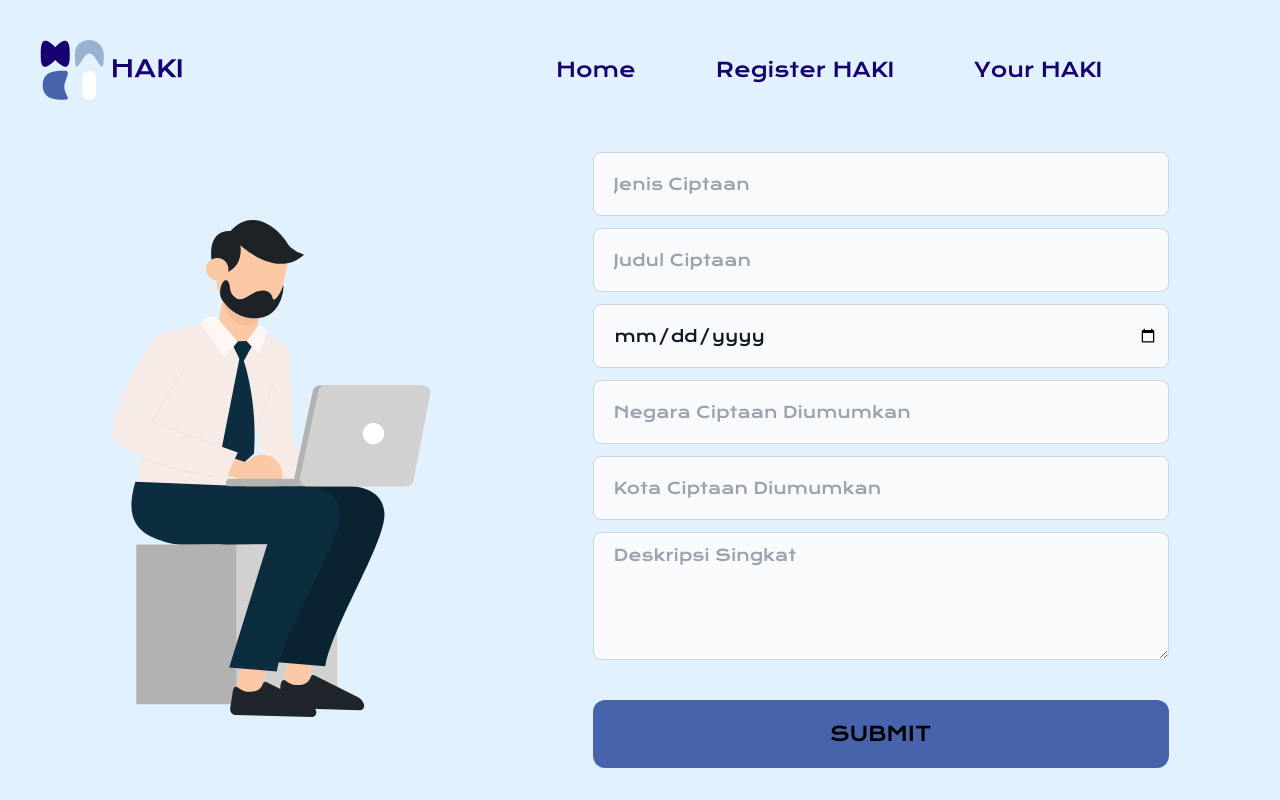
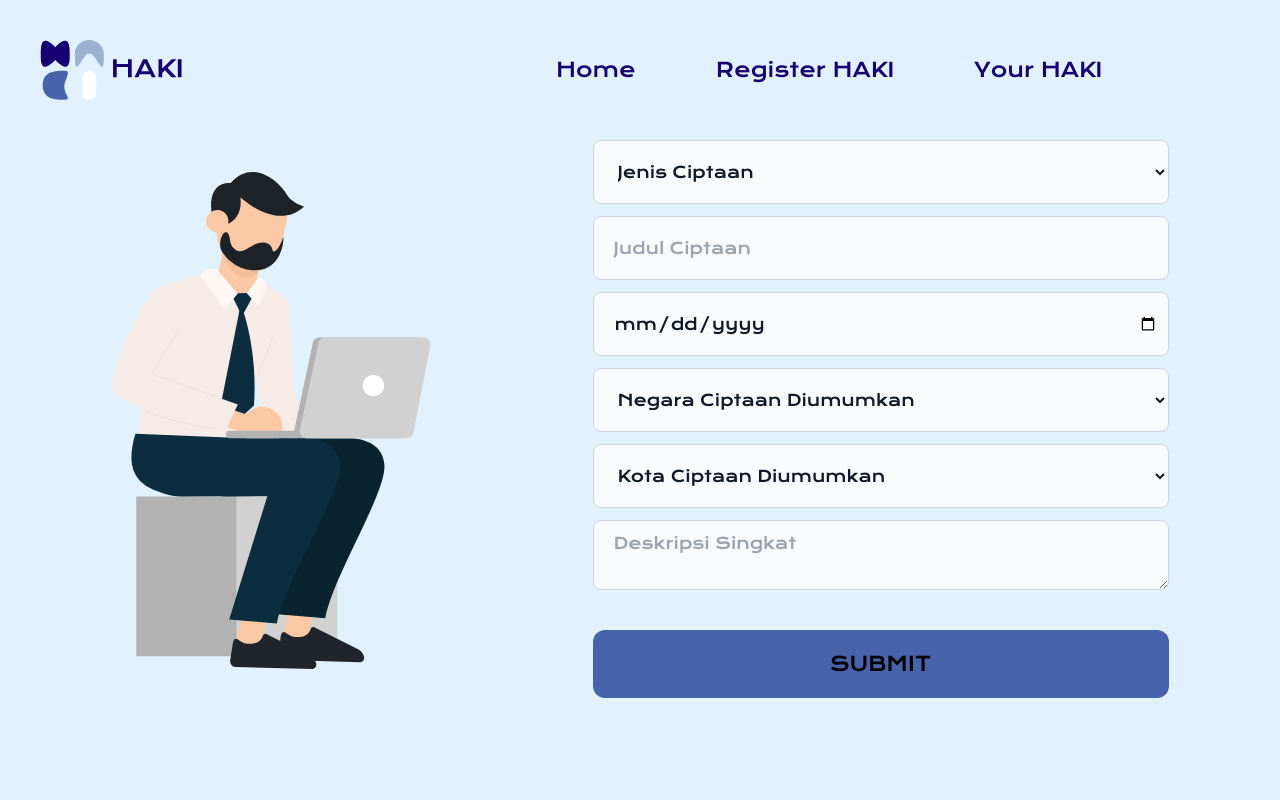
Before and after one commit to joshuawenata/web3competition, a Next.js app: page /register-haki in a window 1280 px wide. Built offline with nearby package versions, Linux system fonts and the light colour scheme.

Commit message:
fix scroll problem + add dropdown menu to register haki page

```diff
--- a/app/auth/login/page.tsx
+++ b/app/auth/login/page.tsx
@@ -11,7 +11,7 @@ export default function Home() {
     }
 
     return (
-    <main className="bg-background h-screen w-screen">
+    <main className="bg-background min-h-screen w-screen">
       {/* font krona one */}
       <link rel="preconnect" href="https://fonts.googleapis.com"/>
       <link rel="preconnect" href="https://fonts.gstatic.com" crossOrigin=""/>
--- a/app/auth/register-account/page.tsx
+++ b/app/auth/register-account/page.tsx
@@ -49,7 +49,7 @@ export default function Home() {
   }
 
   return (
-  <main className="bg-background h-screen w-screen">
+  <main className="bg-background min-h-screen w-screen">
     {/* font krona one */}
     <link rel="preconnect" href="https://fonts.googleapis.com"/>
     <link rel="preconnect" href="https://fonts.gstatic.com" crossOrigin=""/>
--- a/app/dashboard/page.tsx
+++ b/app/dashboard/page.tsx
@@ -14,7 +14,7 @@ export default function Home() {
   }
 
   return (
-    <main className="bg-background h-screen w-screen">
+    <main className="bg-background min-h-screen w-screen">
       {/* font krona one */}
       <link rel="preconnect" href="https://fonts.googleapis.com"/>
       <link rel="preconnect" href="https://fonts.gstatic.com" crossOrigin=""/>
--- a/app/detail/with-reason/pending/page.tsx
+++ b/app/detail/with-reason/pending/page.tsx
@@ -10,7 +10,7 @@ export default function Home() {
   }
 
   return (
-    <main className="bg-background h-screen w-screen">
+    <main className="bg-background min-h-screen w-screen">
       {/* font krona one */}
       <link rel="preconnect" href="https://fonts.googleapis.com"/>
       <link rel="preconnect" href="https://fonts.gstatic.com" crossOrigin=""/>
--- a/app/detail/with-reason/rejected/page.tsx
+++ b/app/detail/with-reason/rejected/page.tsx
@@ -10,7 +10,7 @@ export default function Home() {
   }
 
   return (
-    <main className="bg-background h-screen w-screen">
+    <main className="bg-background min-h-screen w-screen">
       {/* font krona one */}
       <link rel="preconnect" href="https://fonts.googleapis.com"/>
       <link rel="preconnect" href="https://fonts.gstatic.com" crossOrigin=""/>
--- a/app/detail/without-reason/approved/page.tsx
+++ b/app/detail/without-reason/approved/page.tsx
@@ -10,7 +10,7 @@ export default function Home() {
   }
 
   return (
-    <main className="bg-background h-screen w-screen">
+    <main className="bg-background min-h-screen w-screen">
       {/* font krona one */}
       <link rel="preconnect" href="https://fonts.googleapis.com"/>
       <link rel="preconnect" href="https://fonts.gstatic.com" crossOrigin=""/>
--- a/app/page.tsx
+++ b/app/page.tsx
@@ -11,7 +11,7 @@ export default function Home() {
   }
 
   return (
-    <main className="bg-background h-screen w-screen">
+    <main className="bg-background min-h-screen w-screen">
       {/* font krona one */}
       <link rel="preconnect" href="https://fonts.googleapis.com"/>
       <link rel="preconnect" href="https://fonts.gstatic.com" crossOrigin=""/>
--- a/app/payment/page.tsx
+++ b/app/payment/page.tsx
@@ -13,7 +13,7 @@ export default function Home() {
   }
 
   return (
-    <main className="bg-background h-screen w-screen">
+    <main className="bg-background min-h-screen w-screen">
       {/* font krona one */}
       <link rel="preconnect" href="https://fonts.googleapis.com"/>
       <link rel="preconnect" href="https://fonts.gstatic.com" crossOrigin=""/>
--- a/app/register-haki/page.tsx
+++ b/app/register-haki/page.tsx
@@ -11,7 +11,7 @@ export default function Home() {
   }
 
   return (
-    <main className="bg-background h-screen w-screen">
+    <main className="bg-background min-h-screen w-screen">
       {/* font krona one */}
       <link rel="preconnect" href="https://fonts.googleapis.com"/>
       <link rel="preconnect" href="https://fonts.gstatic.com" crossOrigin=""/>
@@ -26,7 +26,7 @@ export default function Home() {
 
       <div className="flex flex-row place-content-center">
 
-        <svg width="321" height="498" viewBox="0 0 321 498" fill="none" xmlns="http://www.w3.org/2000/svg" className="mt-20">
+        <svg width="321" height="498" viewBox="0 0 321 498" fill="none" xmlns="http://www.w3.org/2000/svg" style={{marginTop:"2rem"}}>
             <path d="M24.248 324.406H124.904V484.161H24.248V324.406Z" fill="#B2B2B2"/>
             <path d="M124.511 324.406H225.167V484.161H124.511V324.406Z" fill="#D1D1D1"/>
             <path d="M177.246 130.694L181.537 216.566L201.714 279.537H165.389L146.522 225.281L140.626 163.621L177.246 130.694Z" fill="#F7EBE7"/>
@@ -64,15 +64,20 @@ export default function Home() {
         <div className="pl-40">
           <div className="flex justify-center">
             <form>
-                <div className="relative w-full mt-3">
-                    <input
-                      type="text"
-                      id="jenis"
-                      className="bg-gray-50 border font-krona-one text-base h-16 border-gray-300 text-gray-900 rounded-lg focus:ring-blue-500 focus:border-blue-500 block w-full ps-5 p-2.5  dark:placeholder-gray-400  dark:focus:ring-blue-500 dark:focus:border-blue-500"
-                      placeholder="Jenis Ciptaan"
-                      style={{ width: "36rem" }}
-                      required />
+                <div>
+                  <select
+                    id="jenis"
+                    className="bg-gray-50 border font-krona-one text-base h-16 border-gray-300 text-gray-900 rounded-lg focus:ring-blue-500 focus:border-blue-500 block w-full ps-5 p-2.5  dark:placeholder-gray-400  dark:focus:ring-blue-500 dark:focus:border-blue-500"
+                    style={{ width: "36rem" }} >
+                    <option selected disabled value="">Jenis Ciptaan</option>
+                    <option value="barang">BARANG</option>
+                    <option value="video">VIDEO</option>
+                    <option value="seni">SENI</option>
+                    <option value="ilmu-pengetahuan">ILMU PENGETAHUAN</option>
+                    <option value="fotografi">FOTOGRAFI</option>
+                  </select>
                 </div>
+
                 <div className="relative w-full mt-3">
                     <input
                       type="text"
@@ -92,29 +97,40 @@ export default function Home() {
                       required />
                 </div>
                 <div className="relative w-full mt-3">
-                    <input
-                      type="text"
-                      id="country"
-                      className="bg-gray-50 border font-krona-one text-base h-16 border-gray-300 text-gray-900 rounded-lg focus:ring-blue-500 focus:border-blue-500 block w-full ps-5 p-2.5  dark:placeholder-gray-400  dark:focus:ring-blue-500 dark:focus:border-blue-500"
-                      placeholder="Negara Ciptaan Diumumkan"
-                      style={{ width: "36rem" }}
-                      required />
+                  <select
+                    id="negara"
+                    className="bg-gray-50 border font-krona-one text-base h-16 border-gray-300 text-gray-900 rounded-lg focus:ring-blue-500 focus:border-blue-500 block w-full ps-5 p-2.5  dark:placeholder-gray-400  dark:focus:ring-blue-500 dark:focus:border-blue-500"
+                    style={{ width: "36rem" }}>
+                    <option selected disabled value="">Negara Ciptaan Diumumkan</option>
+                    <option value="indonesia">INDONESIA</option>
+                    <option value="singapura">SINGAPURA</option>
+                    <option value="malaysia">MALAYSIA</option>
+                    <option value="arab-saudi">ARAB SAUDI</option>
+                    <option value="china">CHINA</option>
+                    <option value="amerika-serikat">AMERIKA SERIKAT</option>
+                    <option value="jepang">JEPANG</option>
+
+                  </select>
                 </div>
                 <div className="relative w-full mt-3">
-                    <input
-                      type="text"
-                      id="city"
-                      className="bg-gray-50 border font-krona-one text-base h-16 border-gray-300 text-gray-900 rounded-lg focus:ring-blue-500 focus:border-blue-500 block w-full ps-5 p-2.5  dark:placeholder-gray-400  dark:focus:ring-blue-500 dark:focus:border-blue-500"
-                      placeholder="Kota Ciptaan Diumumkan"
-                      style={{ width: "36rem" }}
-                      required />
+                  <select
+                    id="kota"
+                    className="bg-gray-50 border font-krona-one text-base h-16 border-gray-300 text-gray-900 rounded-lg focus:ring-blue-500 focus:border-blue-500 block w-full ps-5 p-2.5  dark:placeholder-gray-400  dark:focus:ring-blue-500 dark:focus:border-blue-500"
+                    style={{ width: "36rem" }} >
+                    <option selected disabled value="">Kota Ciptaan Diumumkan</option>
+                    <option value="-">-</option>
+                    <option value="-">-</option>
+                    <option value="-">-</option>
+                    <option value="-">-</option>
+
+                  </select>
                 </div>
                 <div className="relative w-full mt-3">
                     <textarea
                       id="description"
-                      className="bg-gray-50 border font-krona-one text-base h-32 border-gray-300 text-gray-900 rounded-lg focus:ring-blue-500 focus:border-blue-500 block w-full ps-5 p-2.5  dark:placeholder-gray-400  dark:focus:ring-blue-500 dark:focus:border-blue-500"
+                      className="bg-gray-50 border font-krona-one text-base border-gray-300 text-gray-900 rounded-lg focus:ring-blue-500 focus:border-blue-500 block w-full ps-5 p-2.5  dark:placeholder-gray-400  dark:focus:ring-blue-500 dark:focus:border-blue-500"
                       placeholder="Deskripsi Singkat"
-                      style={{ width: "36rem" }}
+                      style={{ width: "36rem", height: "100%"}}
                       required />
                 </div>
 
--- a/app/your-haki/page.tsx
+++ b/app/your-haki/page.tsx
@@ -18,7 +18,7 @@ export default function Home() {
     }
 
     return(
-    <main className="bg-background h-screen w-screen">
+    <main className="bg-background min-h-screen w-screen">
       {/* font krona one */}
       <link rel="preconnect" href="https://fonts.googleapis.com"/>
       <link rel="preconnect" href="https://fonts.gstatic.com" crossOrigin=""/>
```
Also changed, not shown: 2 other files (tests, documents, lock files or other folders).
